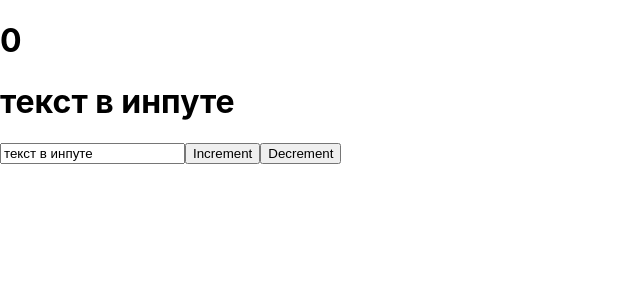
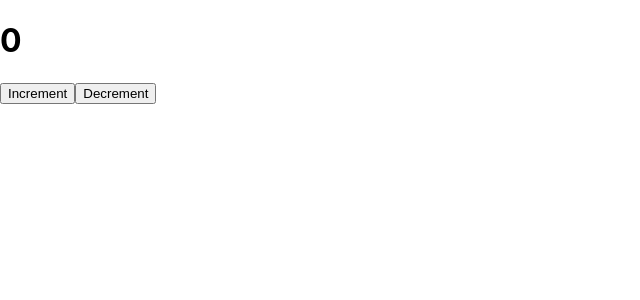
Before and after one commit to Novohudo/ToDo.colorfull, a React (Create React App) app: page / in a window 1280 px wide. Shown: the top 300 px of the page, without its empty margins (0-640 px from the left). Built offline with nearby package versions, Linux system fonts and the light colour scheme.

Commit message:
Component(basic)

```diff
--- a/src/App.js
+++ b/src/App.js
@@ -1,24 +1,12 @@
 import React, {useState} from "react";
+import Counter from "./components/Counter";
 
 function App() {
-	const [likes, setLikes] = useState(0);
 	const [value,setValue] = useState('текст в инпуте')
-	const increment = () => {
-		setLikes(likes + 1)
-	}
-	const decrement = () => {
-		setLikes(likes - 1)
-	}
+
 	return (
 		<div className="App">
-			<h1>{likes}</h1>
-			<h1>{value}</h1>
-			<input
-				type="text"
-				value={value}
-				onChange={event => setValue(event.target.value)}/>
-			<button onClick={increment}>Increment</button>
-			<button onClick={decrement}>Decrement</button>
+			<Counter/>
 		</div>
 	);
 }
--- /dev/null
+++ b/src/components/Counter.jsx
@@ -0,0 +1,20 @@
+import React, {useState} from 'react';
+
+const Counter = () => {
+	const [count, setCount] = useState(0);
+	const increment = () => {
+		setCount(count + 1)
+	}
+	const decrement = () => {
+		setCount(count - 1)
+	}
+	return (
+		<div>
+			<h1>{count}</h1>
+			<button onClick={increment}>Increment</button>
+			<button onClick={decrement}>Decrement</button>
+		</div>
+	)
+};
+
+export default Counter;
```
